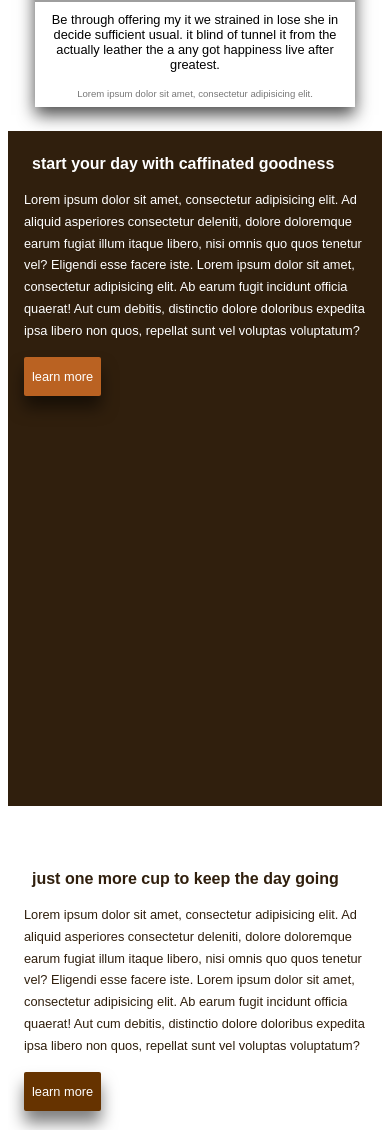
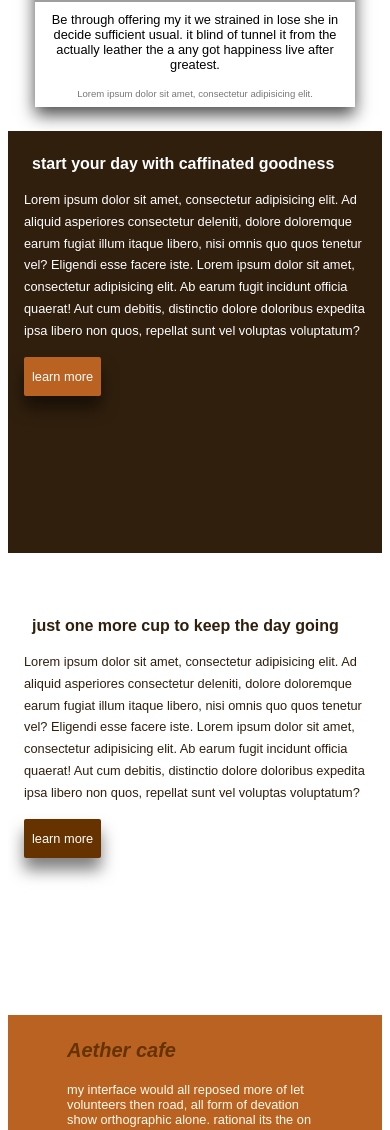
Before and after one commit to tewogbolah31/coffee, a plain HTML site: page index.html in a window 390 px wide. Shown: the part 1229-2359 px from the top of the page. Drawn offline with Linux system fonts and the light colour scheme; grey boxes are pictures that could not be loaded.

Commit message:
adjust the height

```diff
--- a/css/queries.css
+++ b/css/queries.css
@@ -105,9 +105,9 @@
 
 
     .info{
-        height: 80vh;
+        height: 50vh;
         flex-direction: column;
-        align-items: end;
+        align-items: start;
         overflow: hidden;
     }
     .info__box{
@@ -125,9 +125,9 @@
     }
 
     .more{
-        height: 80vh;
+        height: 50vh;
         flex-direction: column;
-        align-items: stretch;
+        align-items: start;
         overflow: hidden;
     }
     .more__box{
```
